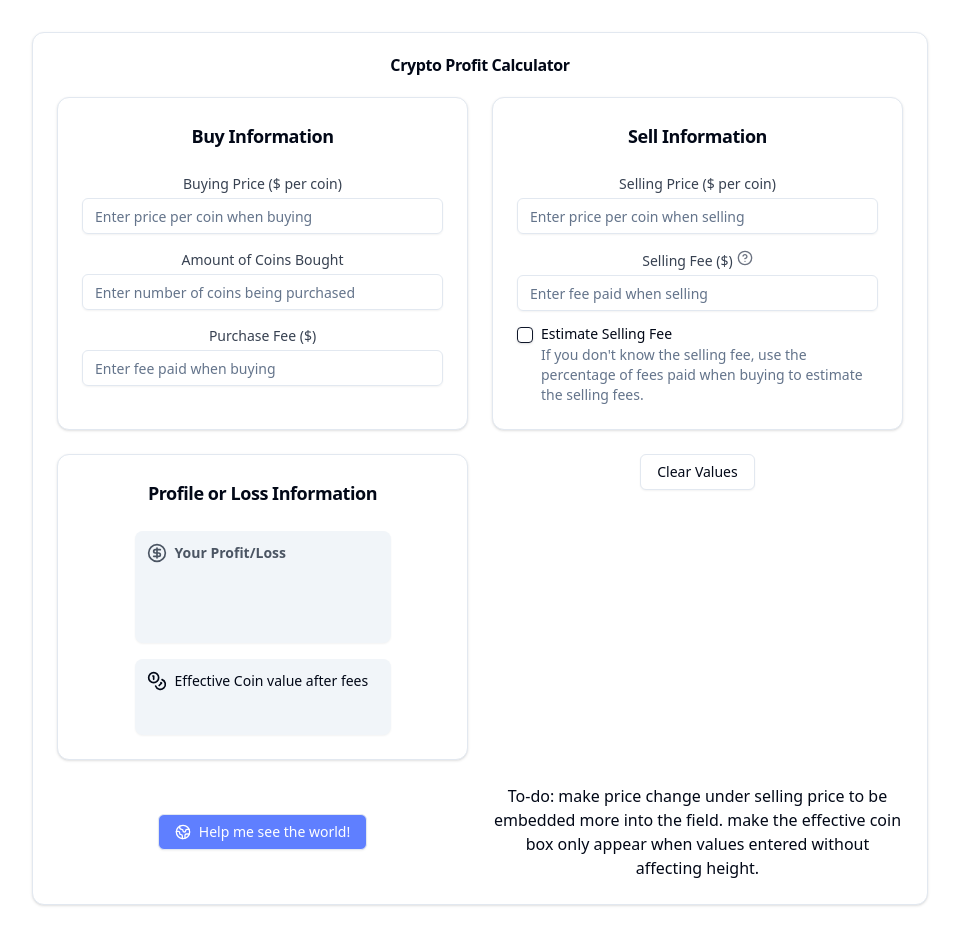
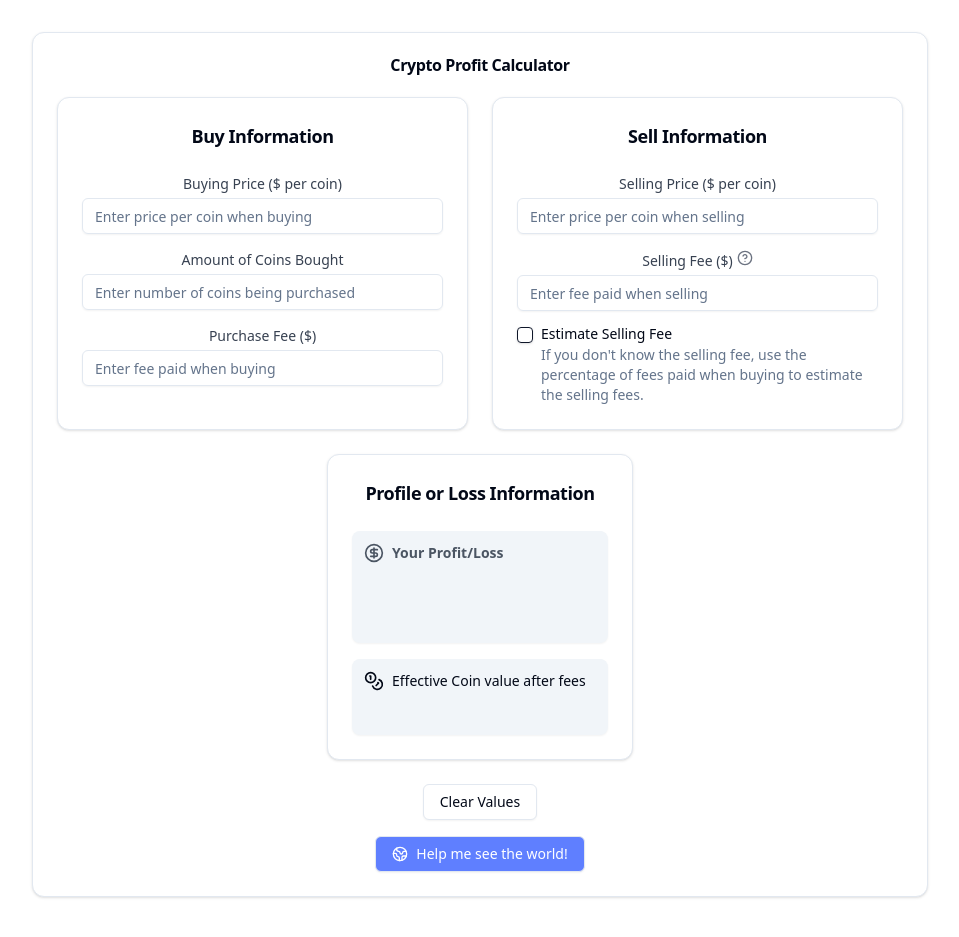
Before and after one commit to payamf1/cryptoCalc, a React (Vite) app: page / in a window 1280 px wide. Shown: the whole page, without its empty margins (160-1119 px from the left). Built offline with nearby package versions, Linux system fonts and the light colour scheme.

Commit message:
make result section centered and button realigned.

```diff
--- a/src/App.tsx
+++ b/src/App.tsx
@@ -11,7 +11,7 @@ import { Label } from "@/components/ui/label"
 import { HelpCircle } from 'lucide-react'
 import { Tooltip, TooltipContent, TooltipProvider, TooltipTrigger } from "@/components/ui/tooltip"
 import { CheckedState } from '@radix-ui/react-checkbox'
-import { Coins, Coffee, CircleDollarSign, Earth } from 'lucide-react';
+import { Coins, CircleDollarSign, Earth } from 'lucide-react';
 
 const CryptoProfitCalculator = () => {
   const [purchasePrice, setPurchasePrice] = useState('');
@@ -276,14 +276,8 @@ const CryptoProfitCalculator = () => {
                     </span>
                   )}
               </div>
-              {/*
-              {priceIncrease !== null && (
-                <div className="mt-2 text-sm text-gray-600">
-                  Price change: {priceIncrease}%
-                </div>
-              )}
-              */}
-              <div>
+
+              <div className="relative">
                 <label htmlFor="sellFee" className="block text-sm font-medium text-gray-700">
                   Selling Fee ($)
                   <TooltipProvider>
@@ -309,7 +303,7 @@ const CryptoProfitCalculator = () => {
                   disabled={matchFees}
                 />
                 {sellFeePercentage !== null && (
-                    <span className="absolute right-2 top-1/2 transform -translate-y-1/2 text-xs text-gray-500">
+                    <span className="absolute right-2 top-10 transform -translate-y-1/2  text-xs text-gray-500">
                       approx. {sellFeePercentage}%
                     </span>
                   )}
@@ -331,7 +325,7 @@ const CryptoProfitCalculator = () => {
 
 
 
-          <Card>
+          <Card className="lg:col-span-2 lg:max-w-md lg:mx-auto">
             <CardHeader>
               <CardTitle className="text-lg">Profile or Loss Information</CardTitle>
             </CardHeader>
@@ -406,15 +400,14 @@ const CryptoProfitCalculator = () => {
             </CardContent>
           </Card>
 
-          <div>
+          <div className="lg:col-span-2 flex flex-col items-center space-y-4 mt-6">
             <Button onClick={clearValues} className="w-min" variant="outline">
               Clear Values
             </Button>
-          </div>
 
           <TooltipProvider>
             <Tooltip>
-              <TooltipTrigger>
+              <TooltipTrigger className="w-full max-w-xs">
                 <Button
                   onClick={() => window.open('https://www.buymeacoffee.com/mightycalculator', '_blank')}
                   className="w-min bg-[#5F7FFF] hover:bg-[#4B6FEF] text-white hover:text-white"
@@ -424,14 +417,11 @@ const CryptoProfitCalculator = () => {
                 </Button>
                   </TooltipTrigger>
               <TooltipContent side='bottom' className="text-center bg-slate-500">
-                <Coffee className="text-center mr-2 h-4 w-4" />It's basically a donation!
+                It's basically a donation! Because this website costs money to run.
               </TooltipContent>
             </Tooltip>
           </TooltipProvider>
-
-          <p>To-do: make price change under selling price to be embedded more into the field.
-            make the effective coin box only appear when values entered without affecting height.
-          </p>
+          </div>
         </div>
       </CardContent>
     </Card>
```
